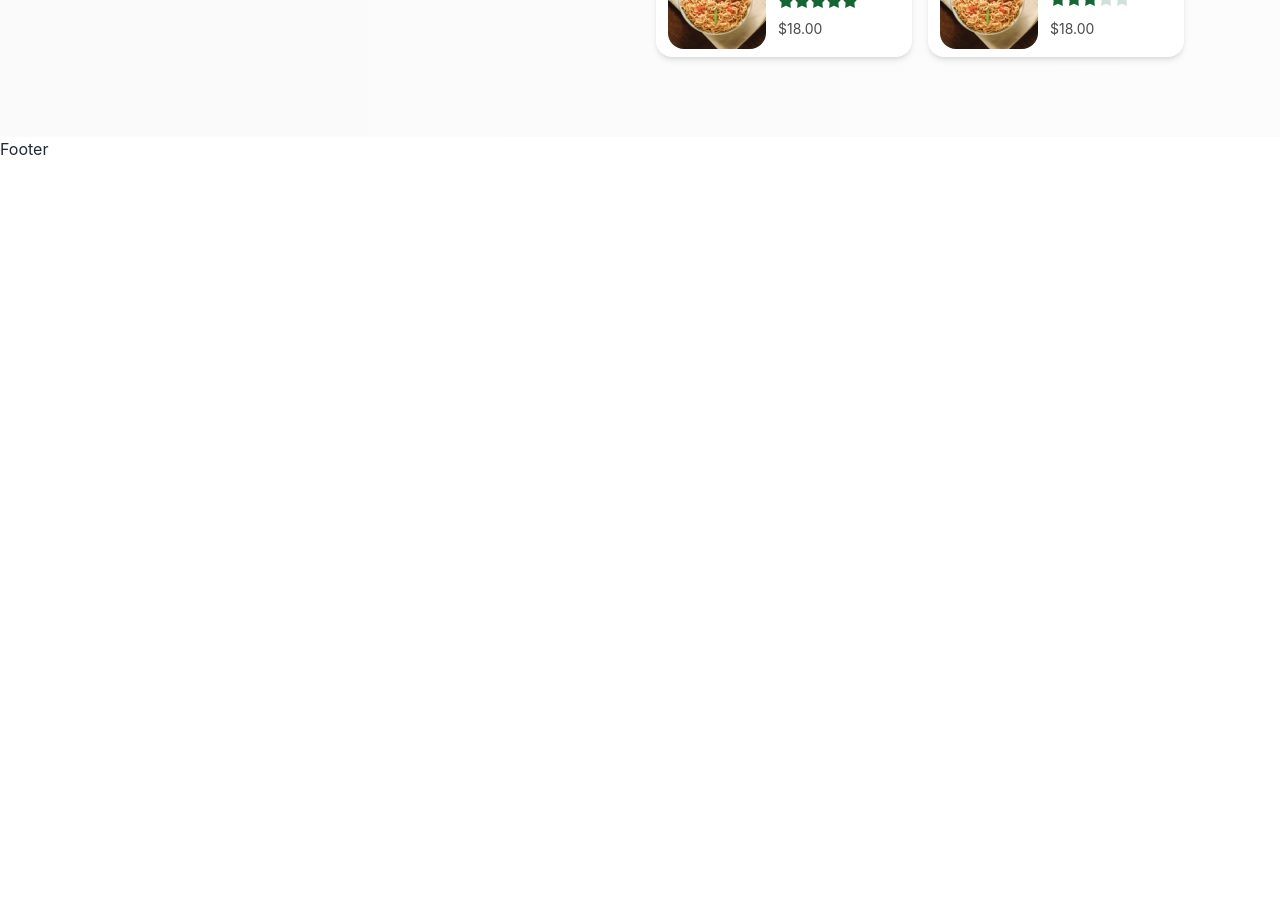
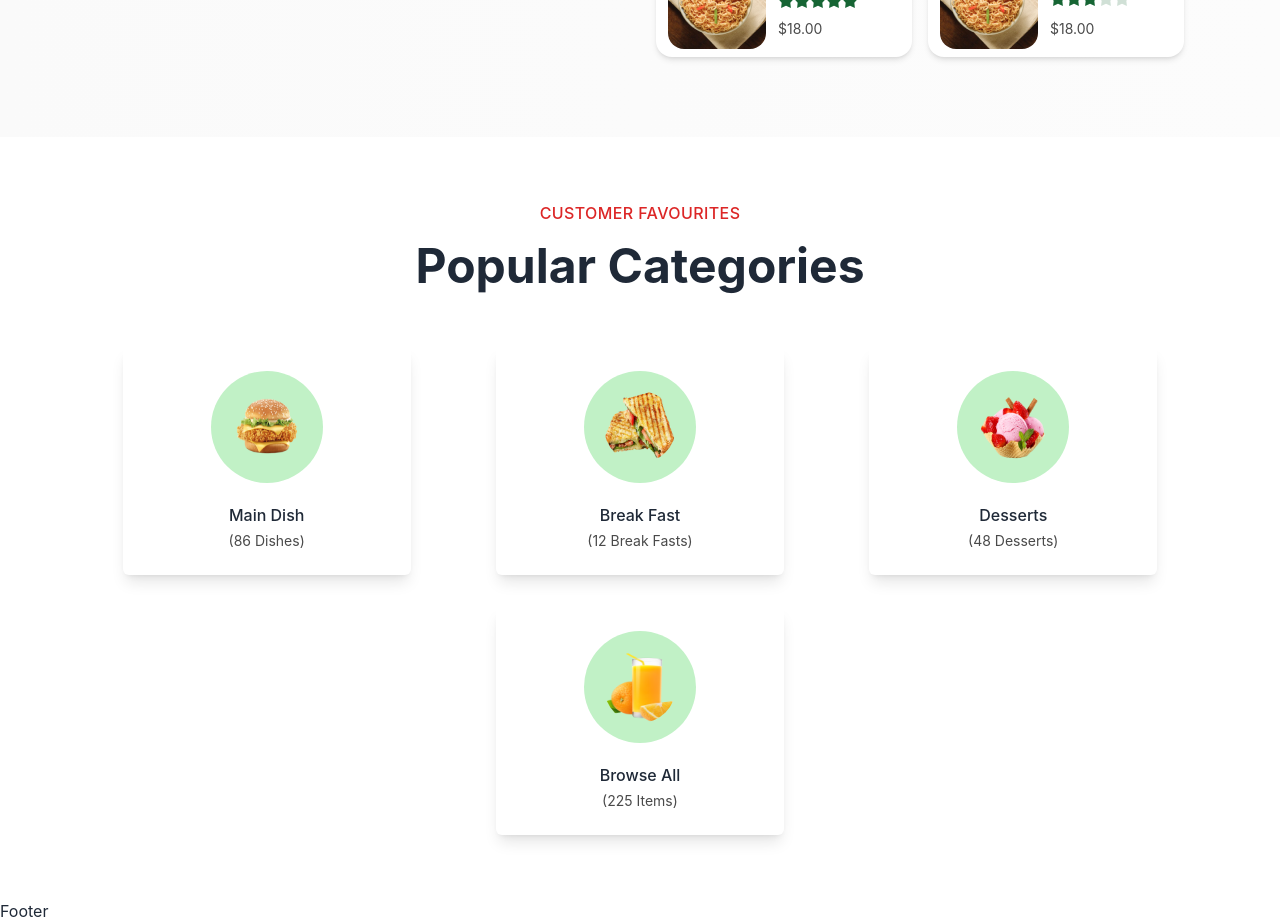
Before and after one commit to farhanshahriyar/Eatme-client, a React (Vite) app: page / in a window 1280 px wide. Shown: the part 600-1523 px from the top of the page. Before the commit the page ends 800 px from the top, so only its background shows below. Built offline with nearby package versions, Linux system fonts and the light colour scheme.

Commit message:
added popular categories

```diff
--- a/src/App.css
+++ b/src/App.css
@@ -9,3 +9,12 @@
 .section-container {
     @apply max-w-screen-2xl container mx-auto xl:px-24 px-4
 }
+
+
+.subtitle {
+    @apply uppercase tracking-wide text-base font-medium text-red-600
+}
+
+.title {
+    @apply text-4xl md:text-5xl font-bold my-2 md:leading-snug leading-snug
+}
--- /dev/null
+++ b/src/components/Categories/Categories.jsx
@@ -0,0 +1,59 @@
+import React from "react";
+
+const Categories = () => {
+  const categoryItems = [
+    {
+      id: 1,
+      title: "Main Dish",
+      des: "(86 Dishes)",
+      image: "/images/home/category/img1.png",
+    },
+    {
+      id: 2,
+      title: "Break Fast",
+      des: "(12 Break Fasts)",
+      image: "/images/home/category/img2.png",
+    },
+    {
+      id: 3,
+      title: "Desserts",
+      des: "(48 Desserts)",
+      image: "/images/home/category/img3.png",
+    },
+    {
+      id: 4,
+      title: "Browse All",
+      des: "(225 Items)",
+      image: "/images/home/category/img4.png",
+    },
+  ];
+  return (
+    <div className="section-container py-16">
+      <div className="text-center">
+        <p className="subtitle">Customer Favourites</p>
+        <h2 className="title">Popular Categories</h2>
+      </div>
+
+      {/* category cards */}
+      <div className="flex flex-col sm:flex-row flex-wrap gap-8 justify-around items-center mt-12">
+        {categoryItems.map((item, i) => (
+          <div key={i} className="shadow-lg rounded-md bg-white py-6 px-5 w-72 mx-auto text-center cursor-pointer hover:-translate-y-4 duration-300 trasition-all">
+            <div className="flex w-full mx-auto items-center justify-center">
+              <img
+                src={item.image}
+                alt={item.title}
+                className="bg-[#C1F1C6] p-5 rounded-full w-28 h-28"
+              />
+            </div>
+            <div className="mt-5 space-y-1">
+              <h4 className="font-medium">{item.title}</h4>
+              <p className="text-[#4A4A4A] text-sm">{item.des}</p>
+            </div>
+          </div>
+        ))}
+      </div>
+    </div>
+  );
+};
+
+export default Categories;
--- a/src/pages/Home/Home.jsx
+++ b/src/pages/Home/Home.jsx
@@ -1,10 +1,12 @@
 import React from "react";
 import Banner from "../../components/Banner/Banner";
+import Categories from "../../components/Categories/Categories";
 
 const Home = () => {
   return (
     <div>
       <Banner/>
+      <Categories/>
     </div>
   );
 };
```
